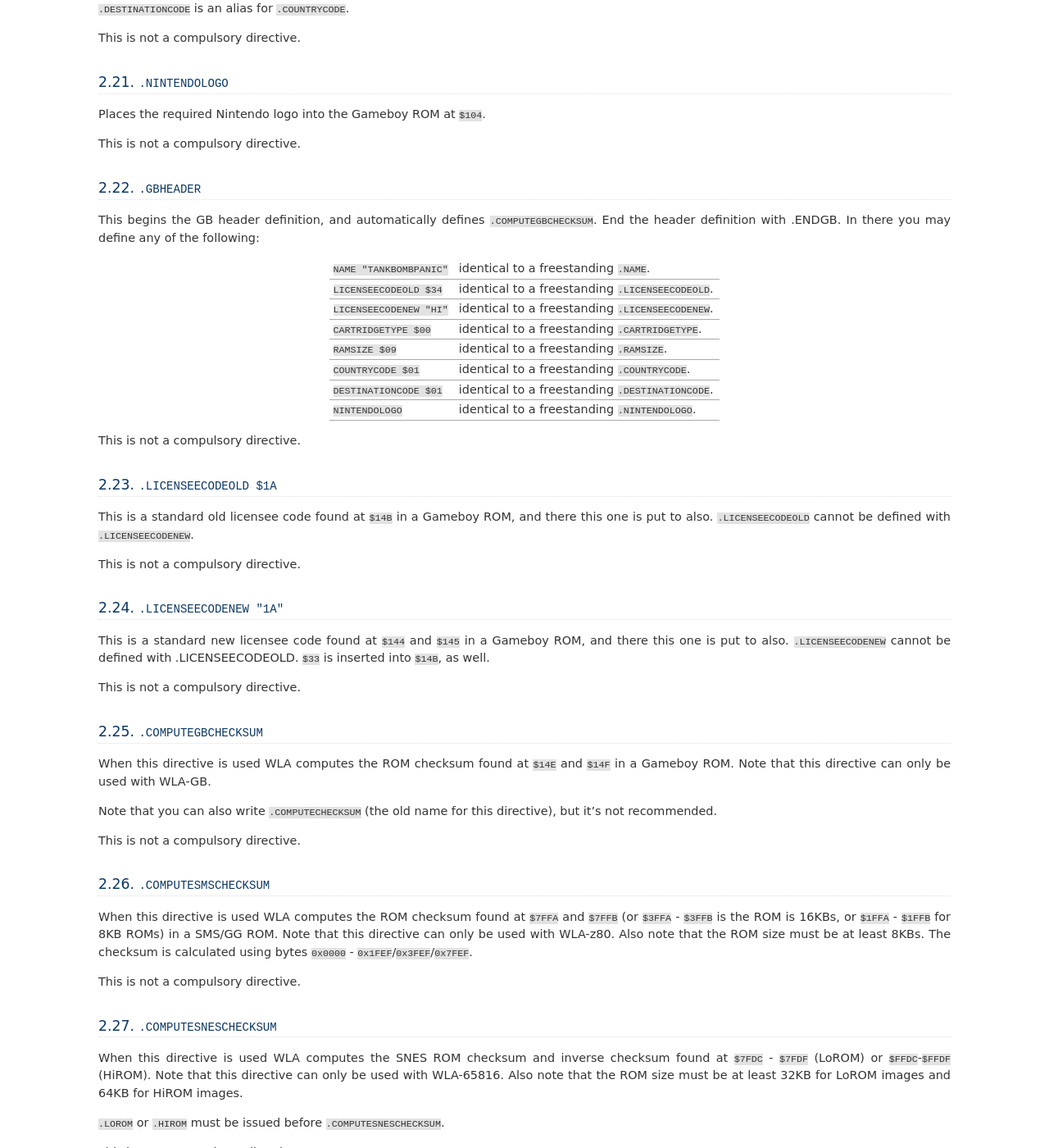
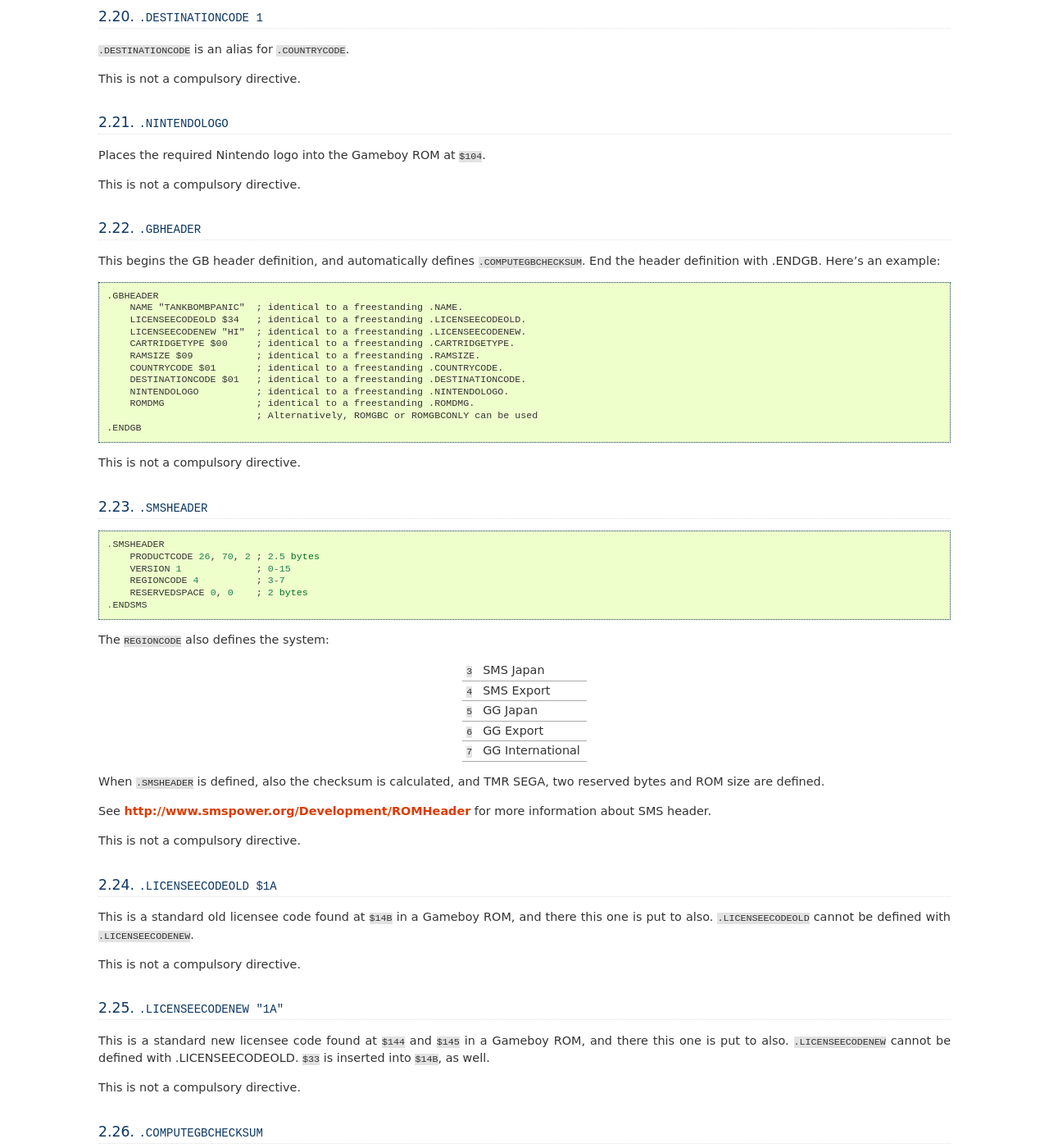
Before and after one commit to vhelin/wla-dx, a Sphinx documentation site: the page built from doc/asmdiv.rst, in a window 1280 px wide and 1400 px high, scrolled down 8349 px. Shown: the whole window at 82% size. Built offline with Sphinx 7.4.7, drawn with Linux system fonts in a browser that asks for light colours; some of the changed text lies outside the part shown.

Commit message:
doc: Update documentation

```diff
--- a/doc/asmdiv.rst
+++ b/doc/asmdiv.rst
@@ -41,6 +41,7 @@ GB   ``.COUNTRYCODE 1``
 GB   ``.DESTINATIONCODE 1``
 GB   ``.NINTENDOLOGO``
 GB   ``.GBHEADER``
+Z80  ``.SMSHEADER``
 GB   ``.COMPUTEGBCOMPLEMENTCHECK``
 ALL  ``.EMPTYFILL $C9``
 658  ``.ENDEMUVECTOR``
@@ -57,6 +58,7 @@ ALL  ``.OUTNAME "other.o"``
 GB   ``.RAMSIZE 0``
 GB   ``.ROMDMG``
 GB   ``.ROMGBC``
+GB   ``.ROMGBCONLY``
 GB   ``.ROMSGB``
 658  ``.SLOWROM``
 658  ``.SMC``
@@ -477,18 +479,51 @@ This is not a compulsory directive.
 
 This begins the GB header definition, and automatically defines
 ``.COMPUTEGBCHECKSUM``. End the header definition with .ENDGB.
-In there you may define any of the following:
-
-======================== =====================================================
-``NAME "TANKBOMBPANIC"``   identical to a freestanding ``.NAME``.
-``LICENSEECODEOLD $34``    identical to a freestanding ``.LICENSEECODEOLD``.
-``LICENSEECODENEW "HI"``   identical to a freestanding ``.LICENSEECODENEW``.
-``CARTRIDGETYPE $00``      identical to a freestanding ``.CARTRIDGETYPE``.
-``RAMSIZE $09``            identical to a freestanding ``.RAMSIZE``.
-``COUNTRYCODE $01``        identical to a freestanding ``.COUNTRYCODE``.
-``DESTINATIONCODE $01``    identical to a freestanding ``.DESTINATIONCODE``.
-``NINTENDOLOGO``           identical to a freestanding ``.NINTENDOLOGO``.
-======================== =====================================================
+Here's an example::
+
+    .GBHEADER
+        NAME "TANKBOMBPANIC"  ; identical to a freestanding .NAME.
+        LICENSEECODEOLD $34   ; identical to a freestanding .LICENSEECODEOLD.
+        LICENSEECODENEW "HI"  ; identical to a freestanding .LICENSEECODENEW.
+        CARTRIDGETYPE $00     ; identical to a freestanding .CARTRIDGETYPE.
+        RAMSIZE $09           ; identical to a freestanding .RAMSIZE.
+        COUNTRYCODE $01       ; identical to a freestanding .COUNTRYCODE.
+        DESTINATIONCODE $01   ; identical to a freestanding .DESTINATIONCODE.
+        NINTENDOLOGO          ; identical to a freestanding .NINTENDOLOGO.
+        ROMDMG                ; identical to a freestanding .ROMDMG.
+                              ; Alternatively, ROMGBC or ROMGBCONLY can be used
+    .ENDGB
+
+This is not a compulsory directive.
+
+
+``.SMSHEADER``
+------------------------
+
+::
+
+    .SMSHEADER
+        PRODUCTCODE 26, 70, 2 ; 2.5 bytes
+        VERSION 1             ; 0-15
+        REGIONCODE 4          ; 3-7
+        RESERVEDSPACE 0, 0    ; 2 bytes
+    .ENDSMS
+
+The ``REGIONCODE`` also defines the system:
+
+======= ==================
+ ``3``   SMS Japan
+ ``4``   SMS Export
+ ``5``   GG Japan
+ ``6``   GG Export
+ ``7``   GG International
+======= ==================
+
+When ``.SMSHEADER`` is defined, also the checksum is calculated, and TMR SEGA,
+two reserved bytes and ROM size are defined.
+
+See http://www.smspower.org/Development/ROMHeader for more information about
+SMS header.
 
 This is not a compulsory directive.
 
@@ -1490,8 +1525,11 @@ The following operators are supported:
  ``!=``  doesn't equal to
 ======= =====================
 
-All ``IF`` (yes, including ``.IFDEF``, ``.IFNDEF``, etc) directives can be
-nested.
+All ``IF`` directives (yes, including ``.IFDEF``, ``.IFNDEF``, etc) can be
+nested. They can also be used within ``ENUM`` s, ``RAMSECTION`` s,
+``STRUCT`` s, ``ROMBANKMAP`` s, and most other directives that occupy multiple
+lines.
+
 
 This is not a compulsory directive.
 
@@ -2034,7 +2072,7 @@ itself. The namespace directive should immediately follow the name. ::
     .SECTION "Init" NAMESPACE "bank0"
 
 You can supply the preferred section size (bytes) inside the section
-name string. Here's an example: ::
+name string. Here's an example::
 
     .SECTION "Init_100" FREE
 
@@ -2147,6 +2185,16 @@ last.
 
 You can also create a RAM section. For more information about them, please
 read the ``.RAMSECTION`` directive explanation.
+
+It is also possible to merge two or more sections using ``APPENDTO``::
+
+    .SECTION "Base"
+    .DB 0
+    .ENDS
+
+    .SECTION "AppendToBase" FREE RETURNORG APPENDTO "Base"
+    .DB 1
+    .ENDS
 
 This is not a compulsory directive.
 
--- a/doc/asmsyntax.rst
+++ b/doc/asmsyntax.rst
@@ -35,6 +35,25 @@ Here are few examples of different labels::
     VBI_IRQ2
     _VBI_LOOP:
     main:
+
+Labels starting with ``@`` are considered to be child labels. They can only be
+referenced within the scope of their parent labels, unless the full name is
+specified. When there is more than one ``@``, the label is considered to be
+a child of a child.
+
+Here are some examples of child labels::
+
+    PARENT1:
+    @CHILD:
+    @@SUBCHILD
+
+    PARENT2:
+    @CHILD:
+
+This is legal, since each of the ``@CHILD`` labels has a different parent.
+You can specify a parent to be explicit, like so::
+
+    jr PARENT1@CHILD@SUBCHILD
 
 Note that when you place ``:`` in front of the label string when referring to
 it, you'll get the bank number of the label, instead of the label's address.
@@ -126,6 +145,28 @@ calculations and sees only the preprocessed output of WLA)::
                     ; for WLALINK (so it's better to use \@ with labels inside
                     ; a macro).
 
+WLALINK will also generate ``_sizeof_[label]`` defines that measure the
+distance between two consecutive labels. These labels have the same scope as
+the labels they describe. Here is an example::
+
+    Label1:
+        .db 1, 2, 3, 4
+    Label2:
+
+In this case you'll get a definition ``_sizeof_Label1`` that will have value
+``4``.
+
+WLA will skip over any child labels when calculating ``_sizeof``. So, in this
+example::
+
+    Label1:
+    .db 1, 2
+    @child:
+        .db 3, 4
+    Label2:
+
+The value of ``_sizeof_Label1`` will still have a value of ``4``.
+
 
 Number Types
 ------------
```
